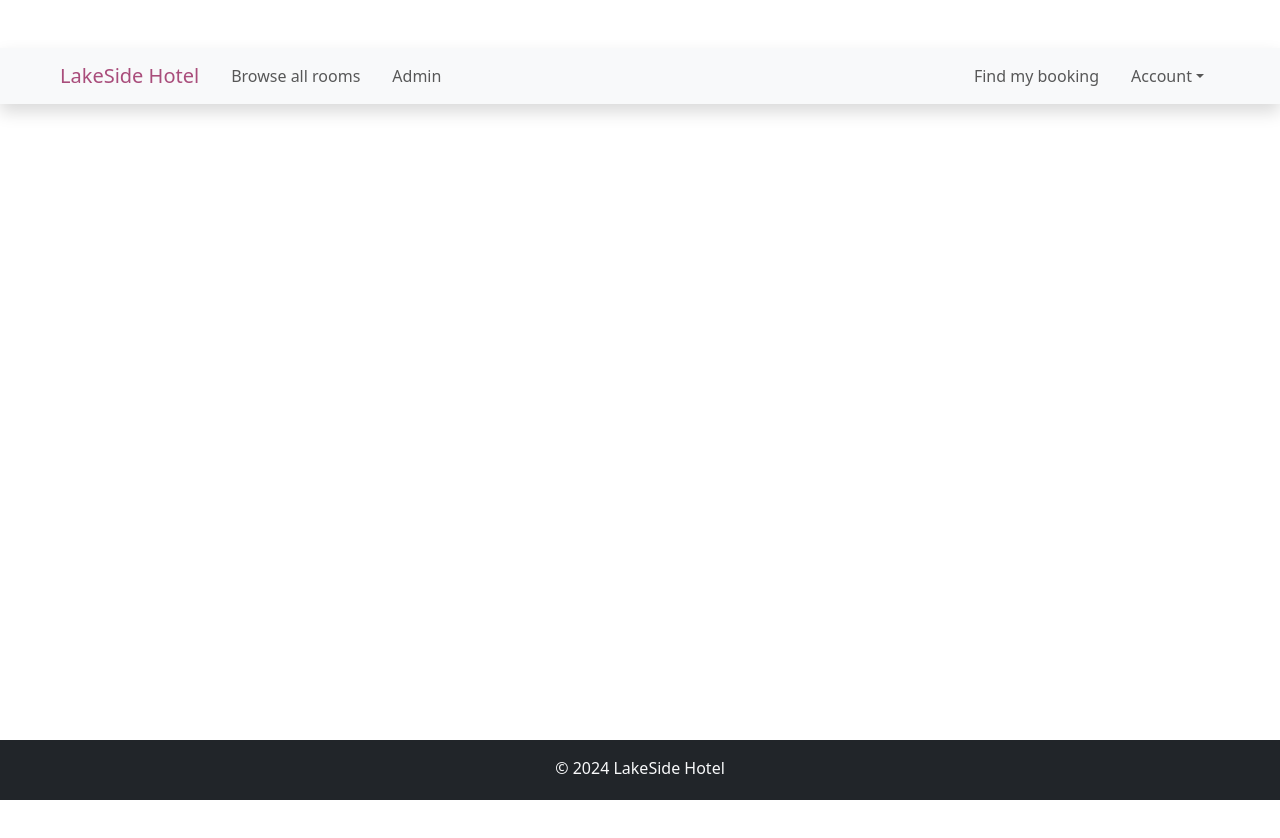
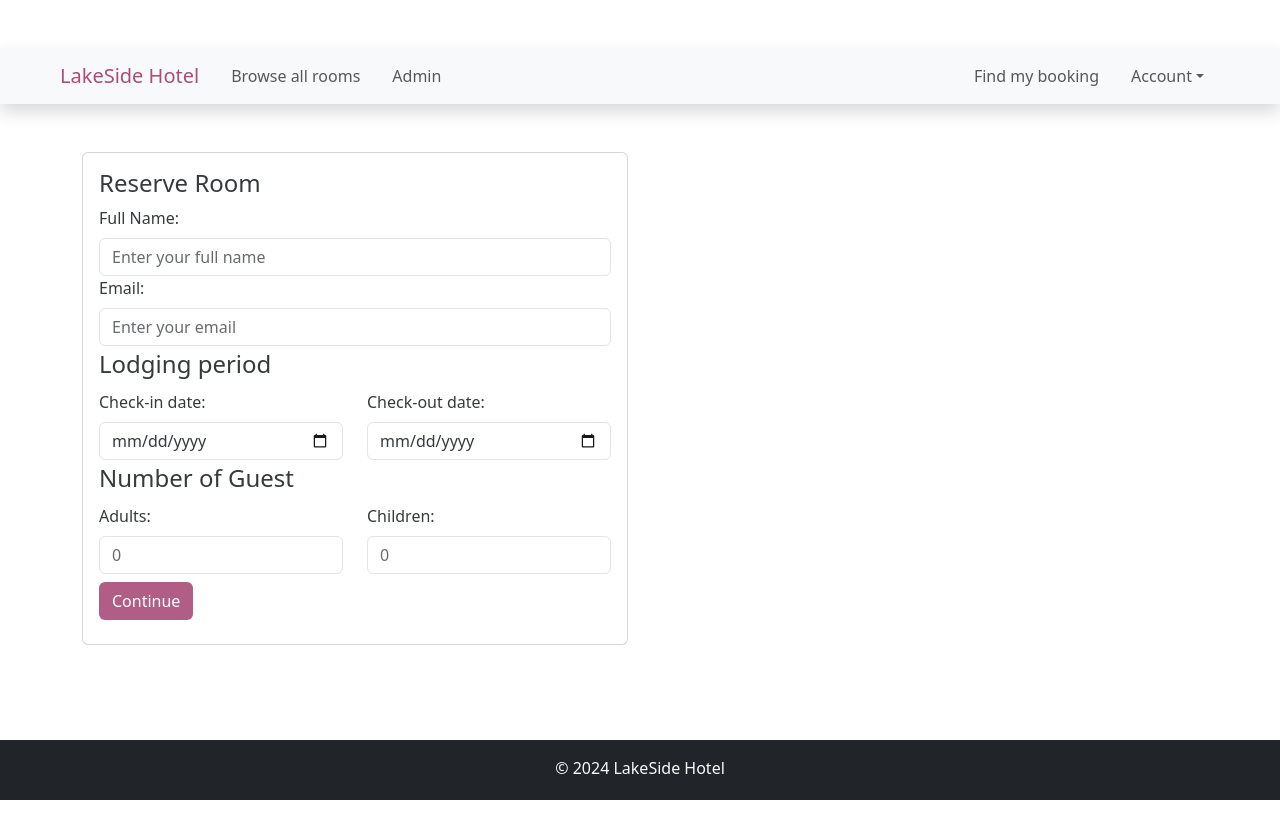
Before and after one commit to manhdao1006/lakeside-hotel, a React (Vite) app in the folder lakeside-hotel-client/: page /book-room/1 in a window 1280 px wide. Shown: the top 838 px of the page. Built offline with nearby package versions, Linux system fonts and the light colour scheme; no server answers.

Commit message:
create-booking-form(4)

```diff
--- a/lakeside-hotel-client/src/App.jsx
+++ b/lakeside-hotel-client/src/App.jsx
@@ -9,6 +9,8 @@
 import Footer from './components/layout/Footer';
 import RoomListing from './components/room/RoomListing';
 import Admin from './components/admin/Admin';
+import Checkout from './components/booking/Checkout';
+import BookingSuccess from './components/booking/BookingSuccess';
 
 function App() {
 
@@ -19,11 +21,13 @@
         <NavBar />
         <Routes>
           <Route path='/' element={ <Home /> } />
-          <Route path='/add-room' element={ <AddRoom /> } />
           <Route path='/edit-room/:roomId' element={ <EditRoom /> } />
           <Route path='/existing-rooms' element={ <ExistingRooms /> } />
+          <Route path='/add-room' element={ <AddRoom /> } />
+          <Route path='/book-room/:roomId' element={ <Checkout /> } />
           <Route path='/browse-all-rooms' element={ <RoomListing /> } />
           <Route path='/admin' element={ <Admin /> } />
+          <Route path='/booking-success' element={ <BookingSuccess /> } />
         </Routes>
       </Router>
 
--- a/lakeside-hotel-client/src/components/booking/BookingForm.jsx
+++ b/lakeside-hotel-client/src/components/booking/BookingForm.jsx
@@ -2,10 +2,12 @@
 import { bookRoom, getRoomById } from '../utils/ApiFunctions';
 import { useNavigate, useParams } from 'react-router-dom';
 import moment from 'moment';
+import { Form, FormControl } from 'react-bootstrap';
+import BookingSummary from './BookingSummary';
 
 const BookingForm = () => {
 
-    const [roomId] = useParams();
+    const {roomId} = useParams();
 
     const navigate = useNavigate();
 
@@ -14,17 +16,12 @@
     const [errorMessage, setErrorMessage] = useState('');
     const [roomPrice, setRoomPrice] = useState(0);
     const [booking, setBooking] = useState({
-        guestName: '',
+        guestFullName: '',
         guestEmail: '',
         checkInDate: '',
         checkOutDate: '',
-        numberOfAdults: '',
-        numberOfChildren: '',
-    });
-    const [roomInfo, setRoomInfo] = useState({
-        photo: '',
-        roomType: '',
-        roomPrice: '',
+        numOfAdults: '',
+        numOfChildren: '',
     });
 
     const handleInputChange = (e) => {
@@ -49,15 +46,15 @@
     const calculatePayment = () => {
         const checkInDate = moment(booking.checkInDate);
         const checkOutDate = moment(booking.checkOutDate);
-        const diffInDays = checkOutDate.diff(checkInDate);
-        const price = roomPrice ? roomPrice : 0;
+        const diffInDays = checkOutDate.diff(checkInDate, 'days');
+        const paymentPerDay = roomPrice ? roomPrice : 0;
 
-        return diffInDays * price;
+        return diffInDays * paymentPerDay;
     }
 
     const isGuestCountValid = () => {
-        const adultsCount = parseInt(booking.numberOfAdults);
-        const childrenCount = parseInt(booking.numberOfChildren);
+        const adultsCount = parseInt(booking.numOfAdults);
+        const childrenCount = parseInt(booking.numOfChildren);
         const totalCount = adultsCount + childrenCount;
 
         return totalCount >= 1 && adultsCount >= 1;
@@ -88,17 +85,150 @@
         try {
             const confirmationCode = await bookRoom(roomId, booking);
             setIsSubmitted(true);
-            navigate('/', {state: { message: confirmationCode }});
+            navigate('/booking-success', {state: { message: confirmationCode.data }});
         } catch (error) {
-            setErrorMessage(error.message);
-            navigate('/', {state: { error: errorMessage }});
+            navigate('/booking-success', {state: { error: error.message }});
         }
     }
 
   return (
-    <div>
+    <>
+      <div className='container mb-5'>
+        <div className='row'>
+            <div className='col-md-6'>
+                <div className='card card-body mt-5'>
+                    <h4 className='card-title'>Reserve Room</h4>
+                    <Form noValidate validated={isValidated} onSubmit={handleSubmit}>
+                        <Form.Group>
+                            <Form.Label htmlFor='guestFullName'>Full Name: </Form.Label>
+                            <FormControl
+                                required
+                                type='text'
+                                id='guestFullName'
+                                name='guestFullName'
+                                value={booking.guestFullName}
+                                placeholder='Enter your full name'
+                                onChange={handleInputChange}
+                            />
+                            <Form.Control.Feedback type='invalid'>
+                                Please enter your full name.
+                            </Form.Control.Feedback>
+                        </Form.Group>
 
-    </div>
+                        <Form.Group>
+                            <Form.Label htmlFor='guestEmail'>Email: </Form.Label>
+                            <FormControl
+                                required
+                                type='email'
+                                id='guestEmail'
+                                name='guestEmail'
+                                value={booking.guestEmail}
+                                placeholder='Enter your email'
+                                onChange={handleInputChange}
+                            />
+                            <Form.Control.Feedback type='invalid'>
+                                Please enter your email address.
+                            </Form.Control.Feedback>
+                        </Form.Group>
+
+                        <fieldset style={{ border: '2px' }}>
+                            <legend>Lodging period</legend>
+                            <div className='row'>
+                                <div className='col-6'>
+                                    <Form.Label htmlFor='checkInDate'>Check-in date: </Form.Label>
+                                    <FormControl
+                                        required
+                                        type='date'
+                                        id='checkInDate'
+                                        name='checkInDate'
+                                        value={booking.checkInDate}
+                                        placeholder='check-in date'
+                                        onChange={handleInputChange}
+                                    />
+                                    <Form.Control.Feedback type='invalid'>
+                                        Please select a check-in date.
+                                    </Form.Control.Feedback>
+                                </div>
+
+                                <div className='col-6'>
+                                    <Form.Label htmlFor='checkOutDate'>Check-out date: </Form.Label>
+                                    <FormControl
+                                        required
+                                        type='date'
+                                        id='checkOutDate'
+                                        name='checkOutDate'
+                                        value={booking.checkOutDate}
+                                        placeholder='check-out date'
+                                        onChange={handleInputChange}
+                                    />
+                                    <Form.Control.Feedback type='invalid'>
+                                        Please select a check-out date.
+                                    </Form.Control.Feedback>
+                                </div>
+                                {errorMessage && <p className='error-message text-danger'>{errorMessage}</p>}
+                            </div>
+                        </fieldset>
+
+                        <fieldset>
+                            <legend>Number of Guest</legend>
+
+                            <div className='row'>
+                                <div className='col-6'>
+                                    <Form.Label htmlFor='numOfAdults'>Adults: </Form.Label>
+                                    <FormControl
+                                        required
+                                        type='number'
+                                        id='numOfAdults'
+                                        name='numOfAdults'
+                                        value={booking.numOfAdults}
+                                        placeholder='0'
+                                        min={1}
+                                        onChange={handleInputChange}
+                                    />
+                                    <Form.Control.Feedback type='invalid'>
+                                        Please select at least 1 adult.
+                                    </Form.Control.Feedback>
+                                </div>
+
+                                <div className='col-6'>
+                                    <Form.Label htmlFor='numOfChildren'>Children: </Form.Label>
+                                    <FormControl
+                                        required
+                                        type='number'
+                                        id='numOfChildren'
+                                        name='numOfChildren'
+                                        value={booking.numOfChildren}
+                                        placeholder='0'
+                                        min={0}
+                                        onChange={handleInputChange}
+                                    />
+                                    <Form.Control.Feedback type='invalid'>
+                                        Select 0 if no children.
+                                    </Form.Control.Feedback>
+                                </div>
+                            </div>
+                        </fieldset>
+
+                        <div className='form-group mt-2 mb-2'>
+                            <button type='submit' className='btn btn-hotel'>Continue</button>
+                        </div>
+                    </Form>
+                </div>
+            </div>
+
+            <div className='col-md-6'>
+                {isSubmitted && (
+                    <BookingSummary
+                        booking={booking}
+                        payment={calculatePayment()}
+                        isFormValid={isValidated}
+                        onConfirm={handleBooking}
+                    />
+                )}
+            </div>
+        </div>
+      </div>
+    </>
   )
 }
 
--- a/lakeside-hotel-client/src/components/booking/BookingSuccess.jsx
+++ b/lakeside-hotel-client/src/components/booking/BookingSuccess.jsx
@@ -9,7 +9,7 @@
 
   return (
     <div className='container'>
-        <Header title={'Booking Success'} />
+        <Header title='Booking Success' />
         <div className='mt-5'>
             {message ? (
                 <div>
--- a/lakeside-hotel-client/src/components/booking/BookingSummary.jsx
+++ b/lakeside-hotel-client/src/components/booking/BookingSummary.jsx
@@ -34,15 +34,15 @@
     <div className='card card-body mt-5'>
         <h4>Reservation Summary</h4>
 
-        <p>FullName: <strong>{booking.guestName}</strong></p>
+        <p>Name: <strong>{booking.guestFullName}</strong></p>
         <p>Email: <strong>{booking.guestEmail}</strong></p>
-        <p>Check-In Date: <strong>{moment(booking.checkInDate).format('MMM Do YYYY')}</strong></p>
-        <p>Check-Out Date: <strong>{moment(booking.checkOutDate).format('MMM Do YYYY')}</strong></p>
+        <p>Check-in Date: <strong>{moment(booking.checkInDate).format('MMM Do YYYY')}</strong></p>
+        <p>Check-out Date: <strong>{moment(booking.checkOutDate).format('MMM Do YYYY')}</strong></p>
         <p>Number of Days Booked: <strong>{numberOfDays}</strong></p>
         <div>
             <h5>Number of Guests</h5>
-            <strong>Adult{booking.numberOfAdults > 1 ? 's' : ''}: {booking.numberOfAdults}</strong>
-            <strong>Children: {booking.numberOfChildren}</strong>
+            <strong>Adult{booking.numOfAdults > 1 ? 's' : ''}: {booking.numOfAdults}</strong>
+            <strong><p>Children: {booking.numOfChildren}</p></strong>
         </div>
 
         {payment > 0 ? (
@@ -64,7 +64,7 @@
                                 Booking Confirmed, redirecting to payment ...
                             </>
                         ) : (
-                            'Confirm Booking and proceed to payment'
+                            'Confirm Booking & proceed to payment'
                         )}
                     </Button>
                 ) : isBookingConfirmed ? (
--- /dev/null
+++ b/lakeside-hotel-client/src/components/booking/Checkout.jsx
@@ -0,0 +1,11 @@
+import BookingForm from './BookingForm';
+
+const Checkout = () => {
+  return (
+    <div>
+        <BookingForm />
+    </div>
+  )
+}
+
+export default Checkout
```
Also changed, not shown: lakeside-hotel-client/src/components/common/RoomCarousel.jsx (+2 -3 lines), lakeside-hotel-client/src/components/room/RoomCard.jsx (+3 -1 lines), 1 other file (tests, documents, lock files or other folders).
